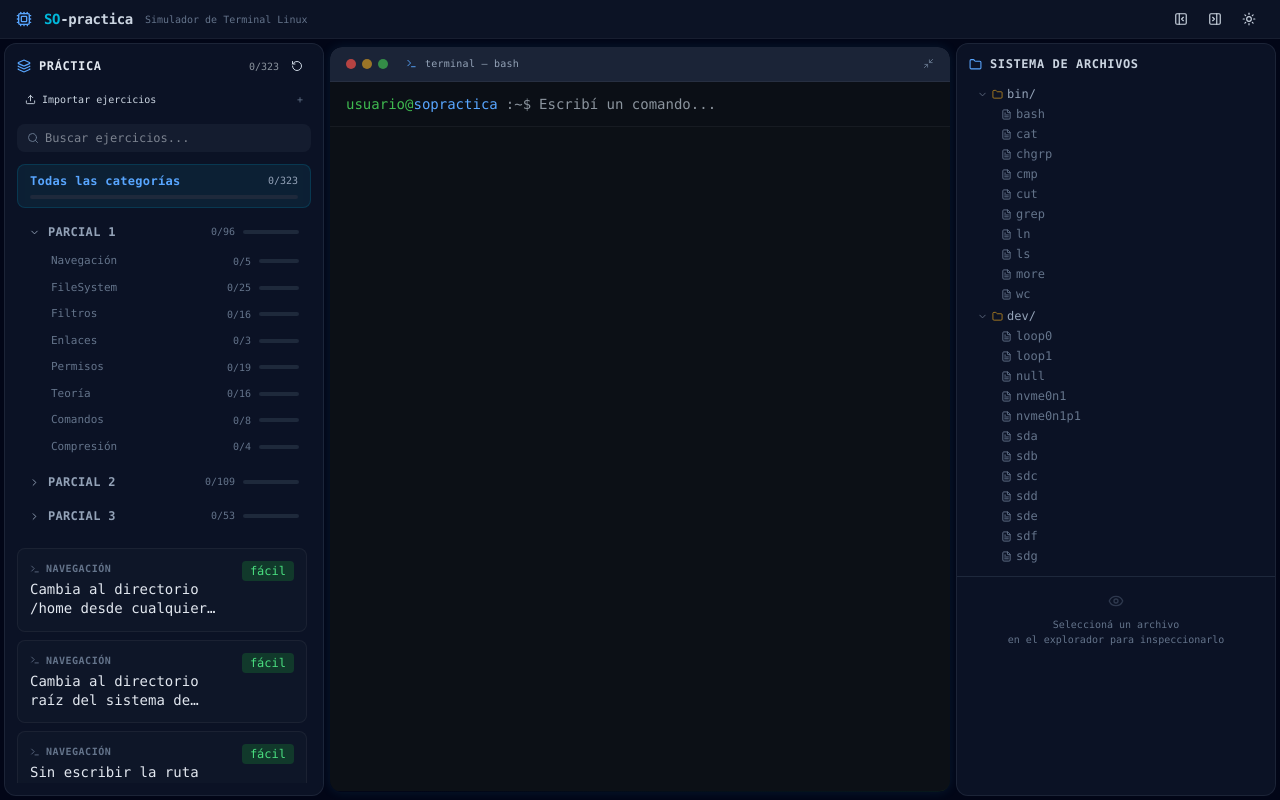
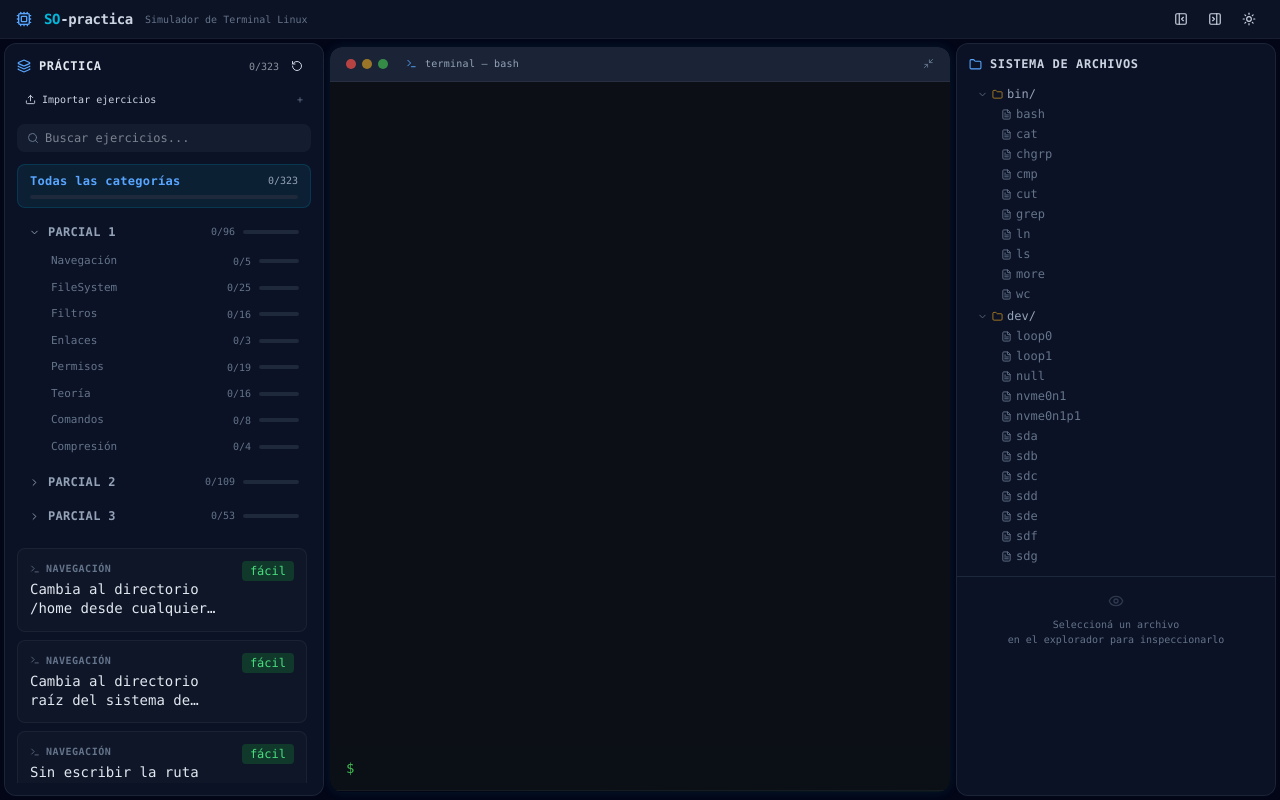
Before and after one commit to NachoLedesma33/PracticaExamenesUniversitariosLinux, a React (Vite) app: page / in a window 1280 px wide. Built offline with nearby package versions, Linux system fonts and the light colour scheme.

Commit message:
feat: terminal realista con prompt minimalista, input al fondo, sin animaciones

```diff
--- a/src/components/Terminal.tsx
+++ b/src/components/Terminal.tsx
@@ -29,10 +29,10 @@ export function Terminal() {
       {!minimized && (
         <>
           <ChallengeBanner />
-          <TerminalInput />
           <div className="flex-1 overflow-y-auto min-h-0 bg-terminal-bg/95">
             <TerminalOutput />
           </div>
+          <TerminalInput />
         </>
       )}
     </div>
--- a/src/components/TerminalInput.tsx
+++ b/src/components/TerminalInput.tsx
@@ -61,8 +61,6 @@ export function TerminalInput() {
   const getPrevious = useTerminalStore((s) => s.getPrevious);
   const getNext = useTerminalStore((s) => s.getNext);
   const cwd = useTerminalStore((s) => s.cwd);
-  const user = useTerminalStore((s) => s.user);
-  const hostname = useTerminalStore((s) => s.hostname);
   const clearHistory = useTerminalStore((s) => s.clearHistory);
   const resetFS = useTerminalStore((s) => s.resetFS);
   const createFile = useTerminalStore((s) => s.createFile);
@@ -287,8 +285,6 @@ export function TerminalInput() {
   const challengeResults = useTerminalStore((s) => s.challengeResults);
   const isTextExercise = currentChallenge?.validationType === 'text' && !(currentChallenge.id ? challengeResults[currentChallenge.id]?.completed : false);
 
-  const cwdDisplay = cwd === '/home/usuario' ? '~' : cwd.replace('/home/', '~/');
-
   if (isTextExercise) {
     return (
       <div className="border-b border-[var(--term-border)] bg-[var(--color-terminal-bg)]/90 backdrop-blur-sm px-4 py-3">
@@ -334,8 +330,7 @@ export function TerminalInput() {
           </>
         ) : (
           <>
-            <span className="text-[var(--color-terminal-green)] shrink-0 text-sm font-mono">{user}@<span className="text-[var(--color-terminal-cyan)]">{hostname}</span></span>
-            <span className="text-[var(--color-terminal-dim)] shrink-0 text-sm font-mono">:{cwdDisplay}$</span>
+            <span className="text-[var(--color-terminal-green)] shrink-0 text-sm font-mono">$</span>
             <input
               ref={inputRef}
               type="text"
@@ -343,7 +338,7 @@ export function TerminalInput() {
               onChange={(e) => setInput(e.target.value)}
               onKeyDown={handleKeyDown}
               className="flex-1 bg-transparent border-none outline-none text-[var(--color-terminal-fg)] font-mono text-sm caret-[var(--color-terminal-cyan)] placeholder:text-[var(--color-terminal-dim)]"
-              placeholder="Escribí un comando..."
+              placeholder=""
               autoFocus
               spellCheck={false}
               autoComplete="off"
--- a/src/components/TerminalOutput.tsx
+++ b/src/components/TerminalOutput.tsx
@@ -3,9 +3,6 @@ import { useTerminalStore } from '../store/useTerminalStore';
 
 export function TerminalOutput() {
   const history = useTerminalStore((s) => s.history);
-  const cwd = useTerminalStore((s) => s.cwd);
-  const user = useTerminalStore((s) => s.user);
-  const hostname = useTerminalStore((s) => s.hostname);
   const initialRender = useRef(true);
   const bottomRef = useRef<HTMLDivElement>(null);
 
@@ -13,50 +10,27 @@ export function TerminalOutput() {
     bottomRef.current?.scrollIntoView({ behavior: 'smooth' });
   }, [history]);
 
-  const getCwdDisplay = () => {
-    if (cwd === '/home/usuario') return '~';
-    if (cwd.startsWith('/home/usuario/')) return '~/' + cwd.slice(14);
-    return cwd;
-  };
-
   if (history.length === 0 && initialRender.current) {
     initialRender.current = false;
     return (
-      <div className="p-4 space-y-2 text-sm">
-        <div className="text-terminal-cyan font-bold text-base">SO-practica — Simulador de Terminal</div>
-        <div className="text-terminal-dim">
-          Bienvenido al simulador. Escribí comandos Linux para practicar.
-        </div>
-        <div className="text-terminal-dim">
-          Escribí <span className="text-terminal-green">help</span> para ver los comandos disponibles.
-        </div>
-        <div className="text-terminal-dim">
-          Usá el panel de <span className="text-terminal-yellow">ejercicios</span> para empezar a practicar.
-        </div>
-        <div className="h-2" />
+      <div className="p-3 text-sm font-mono leading-relaxed whitespace-pre">
+        <span className="text-terminal-cyan">Bienvenido al simulador de terminal Linux.</span>
+        <span className="text-terminal-dim"> Escribí 'help' para ver comandos disponibles.</span>
       </div>
     );
   }
 
   return (
-    <div className="p-4 space-y-1 text-sm font-mono">
+    <div className="p-3 text-sm font-mono leading-relaxed whitespace-pre">
       {history.map((entry, i) => (
-        <div key={i} className="animate-fade-slide">
+        <div key={i}>
           {entry.command && (
-            <div className="flex gap-1.5 flex-wrap">
-              <span className="text-terminal-green shrink-0">{user}</span>
-              <span className="text-terminal-dim shrink-0">@</span>
-              <span className="text-terminal-cyan shrink-0">{hostname}</span>
-              <span className="text-terminal-dim shrink-0">:</span>
-              <span className="text-terminal-cyan shrink-0">{getCwdDisplay()}</span>
-              <span className="text-terminal-dim shrink-0">$</span>
-              <span className="text-terminal-fg break-all">{entry.command}</span>
+            <div>
+              <span className="text-terminal-green">$ </span><span className="text-terminal-fg">{entry.command}</span>
             </div>
           )}
           {entry.output && (
-            <pre className={`ml-0 whitespace-pre-wrap text-xs ${entry.exitCode !== 0 ? 'text-terminal-red' : 'text-terminal-fg'}`}>
-              {entry.output}
-            </pre>
+            <div className={entry.exitCode !== 0 ? 'text-terminal-red' : 'text-terminal-fg'} style={{ whiteSpace: 'pre-wrap' }}>{entry.output}</div>
           )}
         </div>
       ))}
```
